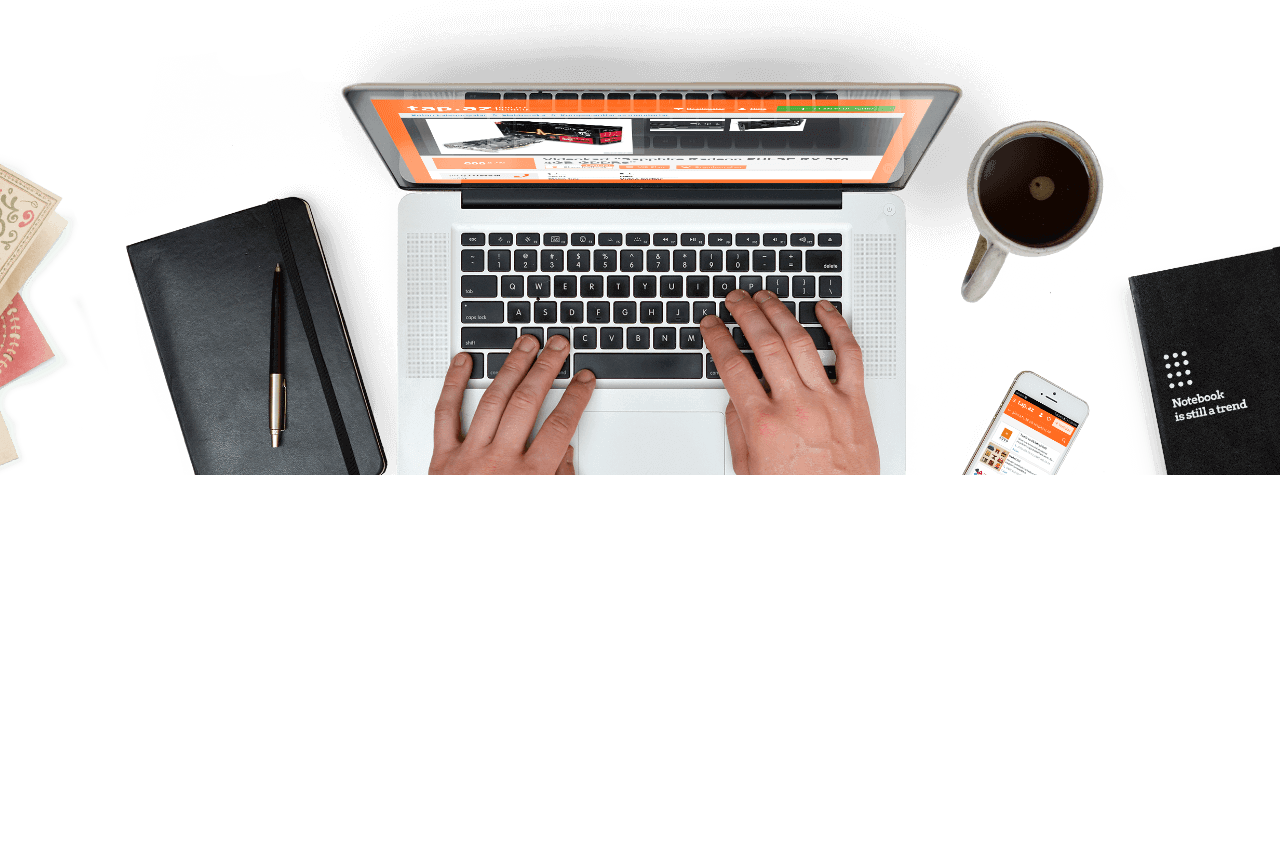
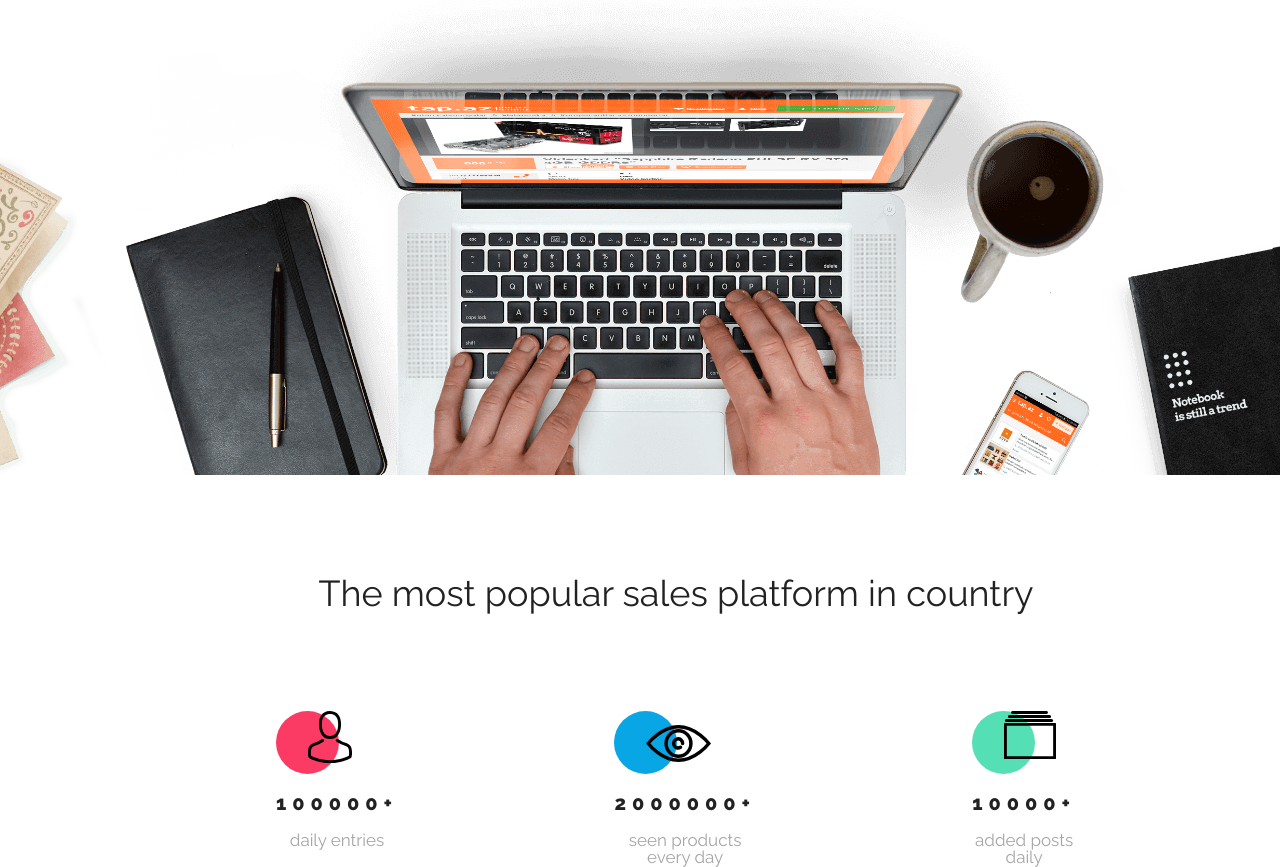
Before and after one commit to JakubDomarecki/BestShop, a plain HTML site: page index.html in a window 1280 px wide. Shown: the part 413-1280 px from the top of the page. Before the commit the page ends 888 px from the top, so only its background shows below. Drawn offline with nearby package versions, Linux system fonts and the light colour scheme.

Commit message:
statistics

```diff
--- a/css/style.css
+++ b/css/style.css
@@ -67,13 +67,13 @@
 }
 .opening_h1{
     font-size: 49px;
-    font-family: "Raleway", sans-serif ;
+    font-family: "Raleway", sans-serif;
     color: var(--color-black);
 }
 .opening_p{
     color: var(--color-black);
     font-size: 16px;
-    font-family:"Open Sans", Regular;
+    font-family: "Open Sans", sans-serif;
     letter-spacing: 0;
     padding-top: 20px;
     padding-bottom: 38px;
@@ -87,8 +87,62 @@
     box-shadow: 5px 10px 14px var(--color-primary-shadow);
     padding: 20px 160px;
     text-decoration: none;
+    font-family: "Open Sans", sans-serif;
 }
 .opening__image {
     width: 100%;
     height: auto;
 }
+.statistics h2{
+    display: flex;
+    justify-content: center;
+    padding: 100px;
+    font-size: 36px;
+    font-family: "Raleway", sans-serif;
+}
+.statistics__container{
+    display: flex;
+    justify-content: space-between;
+    text-align: center;
+    width: 800px;
+    margin: auto;
+}
+.statistics__number{
+    font-size: 20px;
+    letter-spacing: 5.96px;
+    font-weight: 800;
+    font-family: "Raleway", sans-serif;
+    margin-top: 19px;
+}
+.statistics__description{
+    color: var(--color-grey);
+    font-size: 17px;
+    font-family: "Raleway", sans-serif;
+    margin-top: 19px;
+}
+.statistics__circle {
+    border-radius: 50%;
+    width: 63px;
+    height: 63px;
+    position: relative;
+}
+.statistics__img {
+    position: absolute;
+}
+.statistics__single:first-child .statistics__circle{
+    background-color: var(--color-redish);
+}
+.statistics__single:nth-child(2) .statistics__circle{
+    background-color: var(--color-primary);
+}
+.statistics__single:nth-child(3) .statistics__circle {
+    background-color: var(--color-green);
+}
+.statistics__single:first-child .statistics__img{
+    top: 0;
+    left: 50%;
+}
+.statistics__single:nth-child(2) .statistics__img{
+    top:23%;
+    left: 50%;
+}
--- a/index.html
+++ b/index.html
@@ -40,6 +40,7 @@
         </div>
     </header>
 
+    <main class="main">
         <section class="opening">
             <div class="opening__banner">
                     <h1 class="opening_h1">Sell More!</h1>
@@ -49,7 +50,36 @@
                 <img src="assets/Background.png" class="opening_image">
         </section>
 
+        <section class="statistics">
+            <div class="container">
+                <h2>The most popular sales platform in country</h2>
+                <div class="statistics__container">
+                    <div class="statistics__single">
+                        <div class="statistics__circle">
+                            <img src="assets/Person.svg" alt="person" class="statistics__img" />
+                        </div>
+                        <div class="statistics__number">100000+</div>
+                        <div class="statistics__description">daily entries</div>
+                    </div>
 
+                    <div class="statistics__single">
+                        <div class="statistics__circle">
+                            <img src="assets/Eye.svg" alt="person" class="statistics__img" />
+                        </div>
+                        <div class="statistics__number">2000000+</div>
+                        <div class="statistics__description">seen products<br />every day</div>
+                    </div>
 
+                    <div class="statistics__single">
+                        <div class="statistics__circle">
+                            <img src="assets/Catalog.svg" alt="person" class="statistics__img" />
+                        </div>
+                        <div class="statistics__number">10000+</div>
+                        <div class="statistics__description">added posts<br />daily</div>
+                    </div>
+                </div>
+            </div>
+        </section>
+    </main>
 </body>
 </html>
```
Lines whose indentation alone changed are shown as unchanged.
